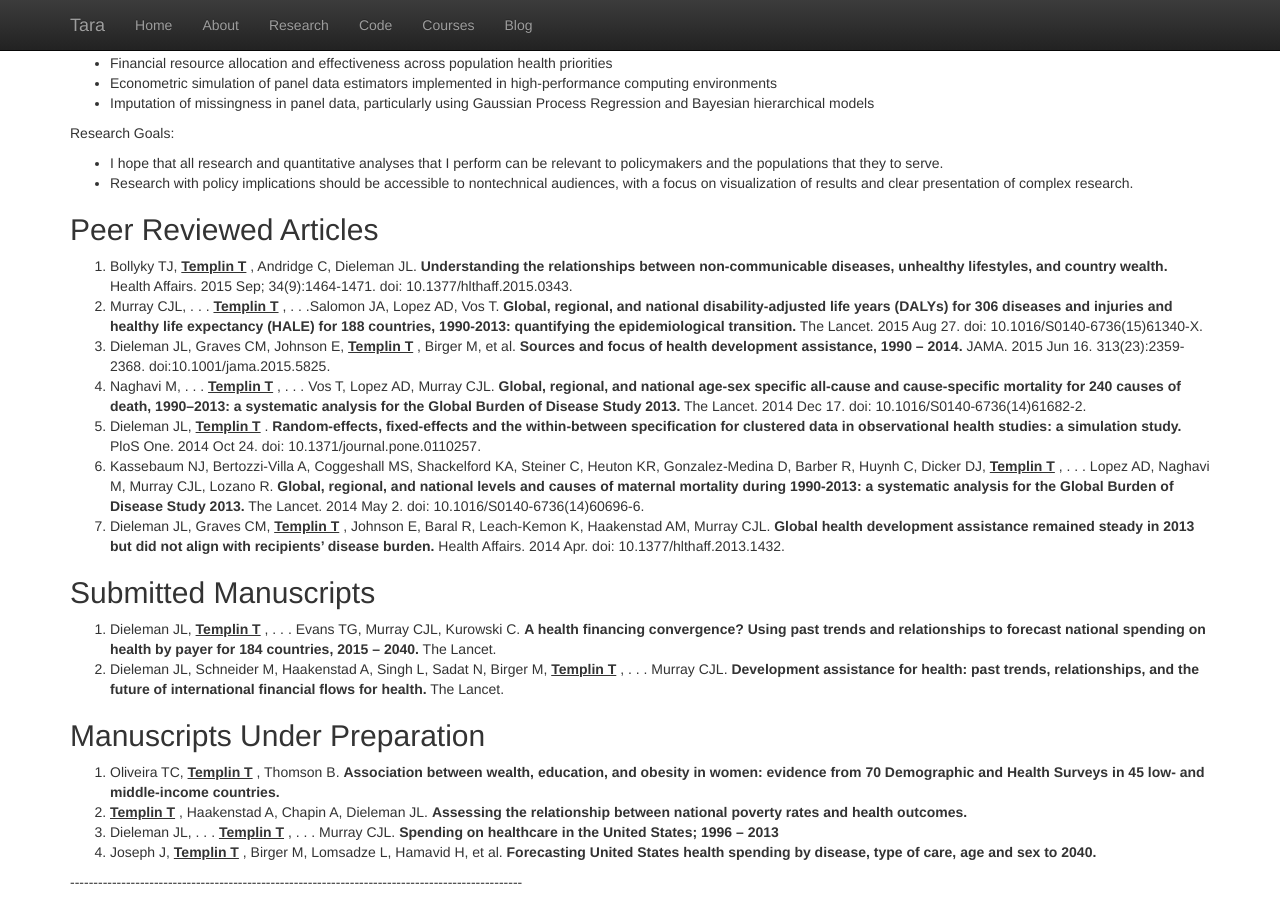
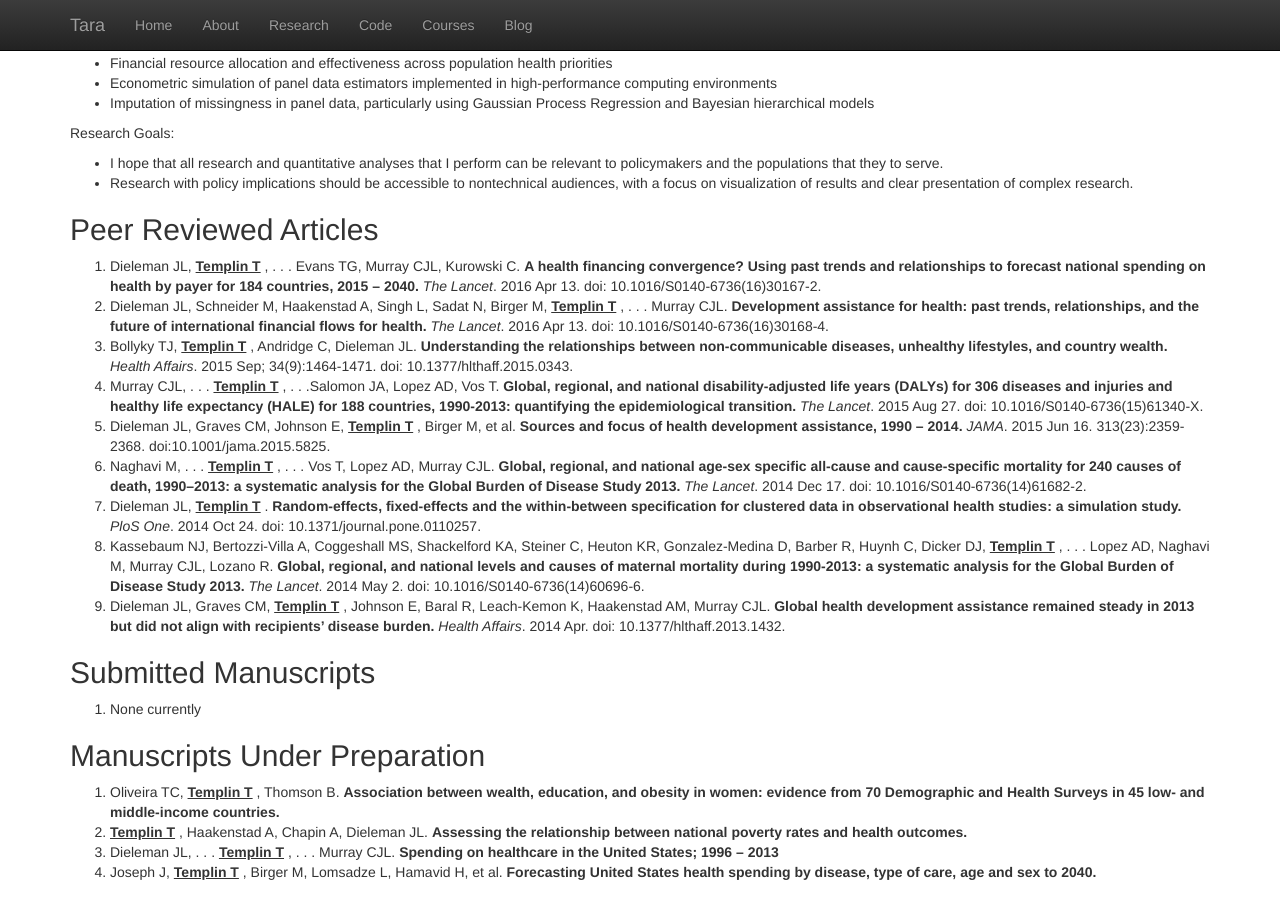
Before and after one commit to tnt2113/tnt2113.github.io, a Jekyll site: the page research/index.html, which Jekyll copies as it is, in a window 1280 px wide and 900 px high, scrolled down 276 px. Built offline with Jekyll 4.4.1, drawn with Linux system fonts in a browser that asks for light colours.

Commit message:
research

```diff
--- a/research/index.html
+++ b/research/index.html
@@ -82,18 +82,19 @@ jQuery(document).ready(function($) {
 </p>
 <h2> Peer Reviewed Articles</h2>
 <ol>
-<li>Bollyky TJ, <b> <ins>Templin T</b> </ins>, Andridge C, Dieleman JL. <b> Understanding the relationships between non-communicable diseases, unhealthy lifestyles, and country wealth.</b> Health Affairs. 2015 Sep; 34(9):1464-1471. doi: 10.1377/hlthaff.2015.0343.</li>
-<li> Murray CJL, . . .<b> <ins>Templin T</b> </ins>, . . .Salomon JA, Lopez AD, Vos T. <b> Global, regional, and national disability-adjusted life years (DALYs) for 306 diseases and injuries and healthy life expectancy (HALE) for 188 countries, 1990-2013: quantifying the epidemiological transition.</b> The Lancet. 2015 Aug 27. doi: 10.1016/S0140-6736(15)61340-X.
-<li>Dieleman JL, Graves CM, Johnson E, <b> <ins>Templin T</b> </ins>, Birger M, et al. <b> Sources and focus of health development assistance, 1990 – 2014.</b> JAMA. 2015 Jun 16. 313(23):2359-2368. doi:10.1001/jama.2015.5825.
-<li>Naghavi M, . . .<b> <ins>Templin T</b> </ins>, . . . Vos T, Lopez AD, Murray CJL. <b>  Global, regional, and national age-sex specific all-cause and cause-specific mortality for 240 causes of death, 1990–2013: a systematic analysis for the Global Burden of Disease Study 2013.</b> The Lancet. 2014 Dec 17. doi: 10.1016/S0140-6736(14)61682-2.
-<li>Dieleman JL, <b> <ins>Templin T</b> </ins>. <b> Random-effects, fixed-effects and the within-between specification for clustered data in observational health studies: a simulation study.</b> PloS One. 2014 Oct 24. doi: 10.1371/journal.pone.0110257.
-<li>Kassebaum NJ, Bertozzi-Villa A, Coggeshall MS, Shackelford KA, Steiner C, Heuton KR, Gonzalez-Medina D, Barber R, Huynh C, Dicker DJ, <b> <ins>Templin T</b> </ins>, . . .  Lopez AD, Naghavi M, Murray CJL, Lozano R. <b> Global, regional, and national levels and causes of maternal mortality during 1990-2013: a systematic analysis for the Global Burden of Disease Study 2013.</b> The Lancet. 2014 May 2. doi: 10.1016/S0140-6736(14)60696-6.
-<li>Dieleman JL, Graves CM, <b> <ins>Templin T</b> </ins>, Johnson E, Baral R, Leach-Kemon K, Haakenstad AM, Murray CJL. <b> Global health development assistance remained steady in 2013 but did not align with recipients’ disease burden.</b> Health Affairs. 2014 Apr. doi: 10.1377/hlthaff.2013.1432.
+<li>Dieleman JL, <b> <ins>Templin T</b> </ins>,  . . . Evans TG, Murray CJL, Kurowski C. <b> A health financing convergence? Using past trends and relationships to forecast national spending on health by payer for 184 countries, 2015 – 2040.</b> <em>The Lancet</em>. 2016 Apr 13. doi: 10.1016/S0140-6736(16)30167-2. </li>
+<li>Dieleman JL, Schneider M, Haakenstad A, Singh L, Sadat N, Birger M, <b> <ins>Templin T</b> </ins>, . . . Murray CJL. <b> Development assistance for health: past trends, relationships, and the future of international financial flows for health.</b> <em>The Lancet</em>. 2016 Apr 13. doi: 10.1016/S0140-6736(16)30168-4.  </li>
+<li>Bollyky TJ, <b> <ins>Templin T</b> </ins>, Andridge C, Dieleman JL. <b> Understanding the relationships between non-communicable diseases, unhealthy lifestyles, and country wealth.</b> <em>Health Affairs</em>. 2015 Sep; 34(9):1464-1471. doi: 10.1377/hlthaff.2015.0343.</li>
+<li> Murray CJL, . . .<b> <ins>Templin T</b> </ins>, . . .Salomon JA, Lopez AD, Vos T. <b> Global, regional, and national disability-adjusted life years (DALYs) for 306 diseases and injuries and healthy life expectancy (HALE) for 188 countries, 1990-2013: quantifying the epidemiological transition.</b> <em>The Lancet</em>. 2015 Aug 27. doi: 10.1016/S0140-6736(15)61340-X.
+<li>Dieleman JL, Graves CM, Johnson E, <b> <ins>Templin T</b> </ins>, Birger M, et al. <b> Sources and focus of health development assistance, 1990 – 2014.</b> <em>JAMA</em>. 2015 Jun 16. 313(23):2359-2368. doi:10.1001/jama.2015.5825.
+<li>Naghavi M, . . .<b> <ins>Templin T</b> </ins>, . . . Vos T, Lopez AD, Murray CJL. <b>  Global, regional, and national age-sex specific all-cause and cause-specific mortality for 240 causes of death, 1990–2013: a systematic analysis for the Global Burden of Disease Study 2013.</b> <em>The Lancet</em>. 2014 Dec 17. doi: 10.1016/S0140-6736(14)61682-2.
+<li>Dieleman JL, <b> <ins>Templin T</b> </ins>. <b> Random-effects, fixed-effects and the within-between specification for clustered data in observational health studies: a simulation study.</b> <em>PloS One</em>. 2014 Oct 24. doi: 10.1371/journal.pone.0110257.
+<li>Kassebaum NJ, Bertozzi-Villa A, Coggeshall MS, Shackelford KA, Steiner C, Heuton KR, Gonzalez-Medina D, Barber R, Huynh C, Dicker DJ, <b> <ins>Templin T</b> </ins>, . . .  Lopez AD, Naghavi M, Murray CJL, Lozano R. <b> Global, regional, and national levels and causes of maternal mortality during 1990-2013: a systematic analysis for the Global Burden of Disease Study 2013.</b> <em>The Lancet</em>. 2014 May 2. doi: 10.1016/S0140-6736(14)60696-6.
+<li>Dieleman JL, Graves CM, <b> <ins>Templin T</b> </ins>, Johnson E, Baral R, Leach-Kemon K, Haakenstad AM, Murray CJL. <b> Global health development assistance remained steady in 2013 but did not align with recipients’ disease burden.</b> <em>Health Affairs</em>. 2014 Apr. doi: 10.1377/hlthaff.2013.1432.
 </ol>
 <h2> Submitted Manuscripts </h2>
 <ol>
-<li>Dieleman JL, <b> <ins>Templin T</b> </ins>,  . . . Evans TG, Murray CJL, Kurowski C. <b> A health financing convergence? Using past trends and relationships to forecast national spending on health by payer for 184 countries, 2015 – 2040.</b> The Lancet. </li>
-<li>Dieleman JL, Schneider M, Haakenstad A, Singh L, Sadat N, Birger M, <b> <ins>Templin T</b> </ins>, . . . Murray CJL. <b> Development assistance for health: past trends, relationships, and the future of international financial flows for health.</b> The Lancet. </li>
+<li>None currently</li>
 </ol>
 <h2> Manuscripts Under Preparation</h2>
 <ol>
```
